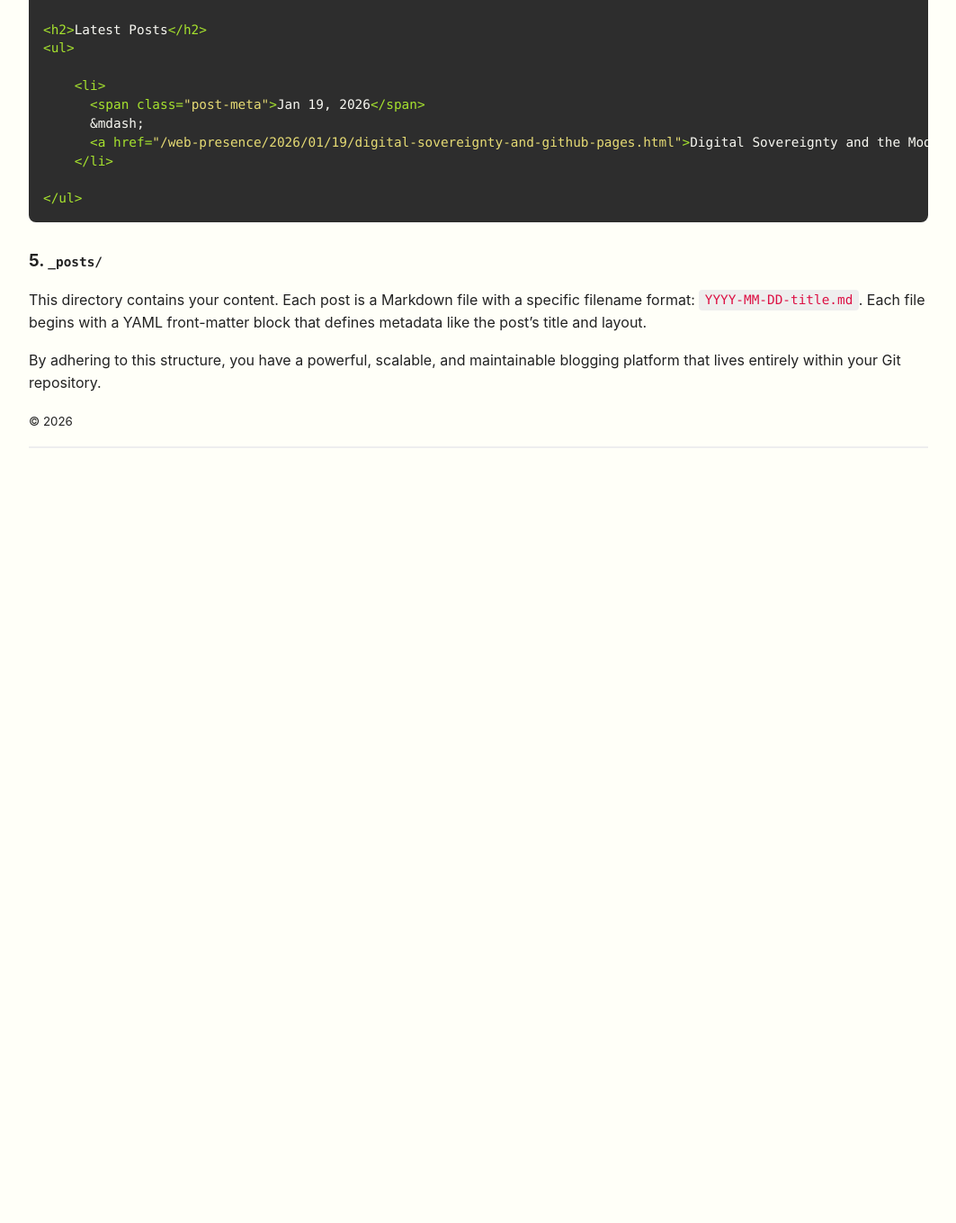
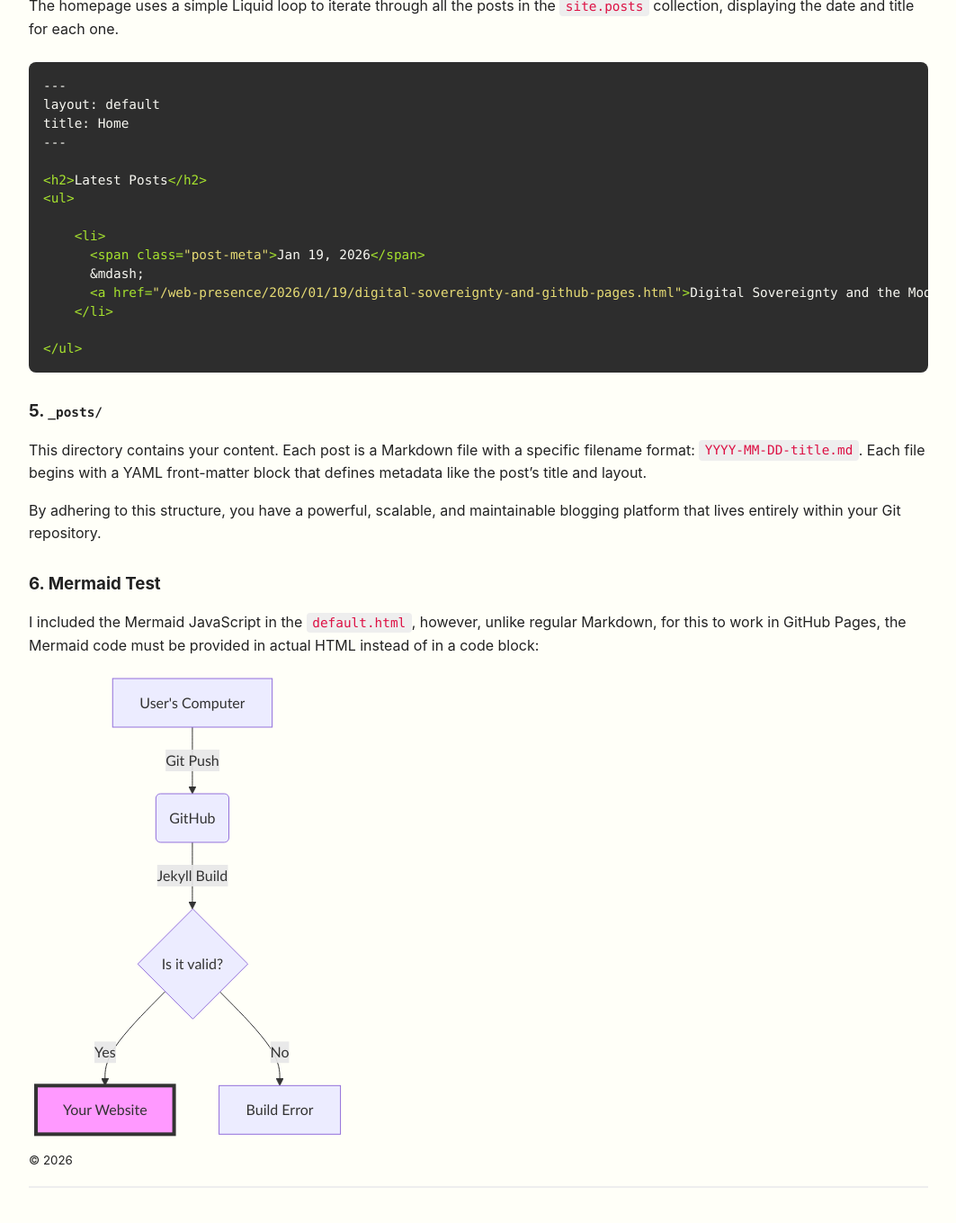
Before and after one commit to monobasicity/web-presence, a Jekyll site: the page built from _posts/2026-01-19-digital-sovereignty-and-github-pages.md, in a window 1280 px wide and 1400 px high, scrolled down 5942 px. Shown: the top 1359 px of the window at 90% size, without its empty margins (108-1171 px from the left). Built offline with Jekyll 4.4.1, drawn with Linux system fonts in a browser that asks for light colours; before the commit the page ends 6520 px from its top, so only the background shows below that; some of the changed text lies outside the part shown.

Commit message:
chore: adding Mermaid plugin

````diff
--- a/_layouts/default.html
+++ b/_layouts/default.html
@@ -22,5 +22,9 @@
     <footer>
         <small>&copy; {{ site.time | date: "%Y" }}</small>
     </footer>
+    <script type="module">
+        import mermaid from 'https://cdn.jsdelivr.net/npm/mermaid@10/dist/mermaid.esm.min.mjs';
+        mermaid.initialize({ startOnLoad: true });
+    </script>
 </body>
 </html>
--- a/_posts/2026-01-19-digital-sovereignty-and-github-pages.md
+++ b/_posts/2026-01-19-digital-sovereignty-and-github-pages.md
@@ -71,12 +71,20 @@ This HTML template serves as the "wrapper" for every page on the site. It contai
     </header>
 
     <main>
+        {% if page.title %}
+          <h1>{{ page.title }}</h1>
+        {% endif %}
+
         {{ content }}
     </main>
 
     <footer>
         <small>&copy; {{ site.time | date: "%Y" }}</small>
     </footer>
+    <script type="module">
+        import mermaid from 'https://cdn.jsdelivr.net/npm/mermaid@10/dist/mermaid.esm.min.mjs';
+        mermaid.initialize({ startOnLoad: true });
+    </script>
 </body>
 </html>
 ```
@@ -211,3 +219,15 @@ title: Home
 This directory contains your content. Each post is a Markdown file with a specific filename format: `YYYY-MM-DD-title.md`. Each file begins with a YAML front-matter block that defines metadata like the post's title and layout.
 
 By adhering to this structure, you have a powerful, scalable, and maintainable blogging platform that lives entirely within your Git repository.
+
+### 6. Mermaid Test
+I included the Mermaid JavaScript in the `default.html`, however, unlike regular Markdown, for this to work in GitHub Pages, the Mermaid code must be provided in actual HTML instead of in a code block:
+
+<div class="mermaid">
+  graph TD;
+      A[User's Computer] -->|Git Push| B(GitHub);
+      B -->|Jekyll Build| C{Is it valid?};
+      C -->|Yes| D[Your Website];
+      C -->|No| E[Build Error];
+      style D fill:#f9f,stroke:#333,stroke-width:4px
+</div>
````
